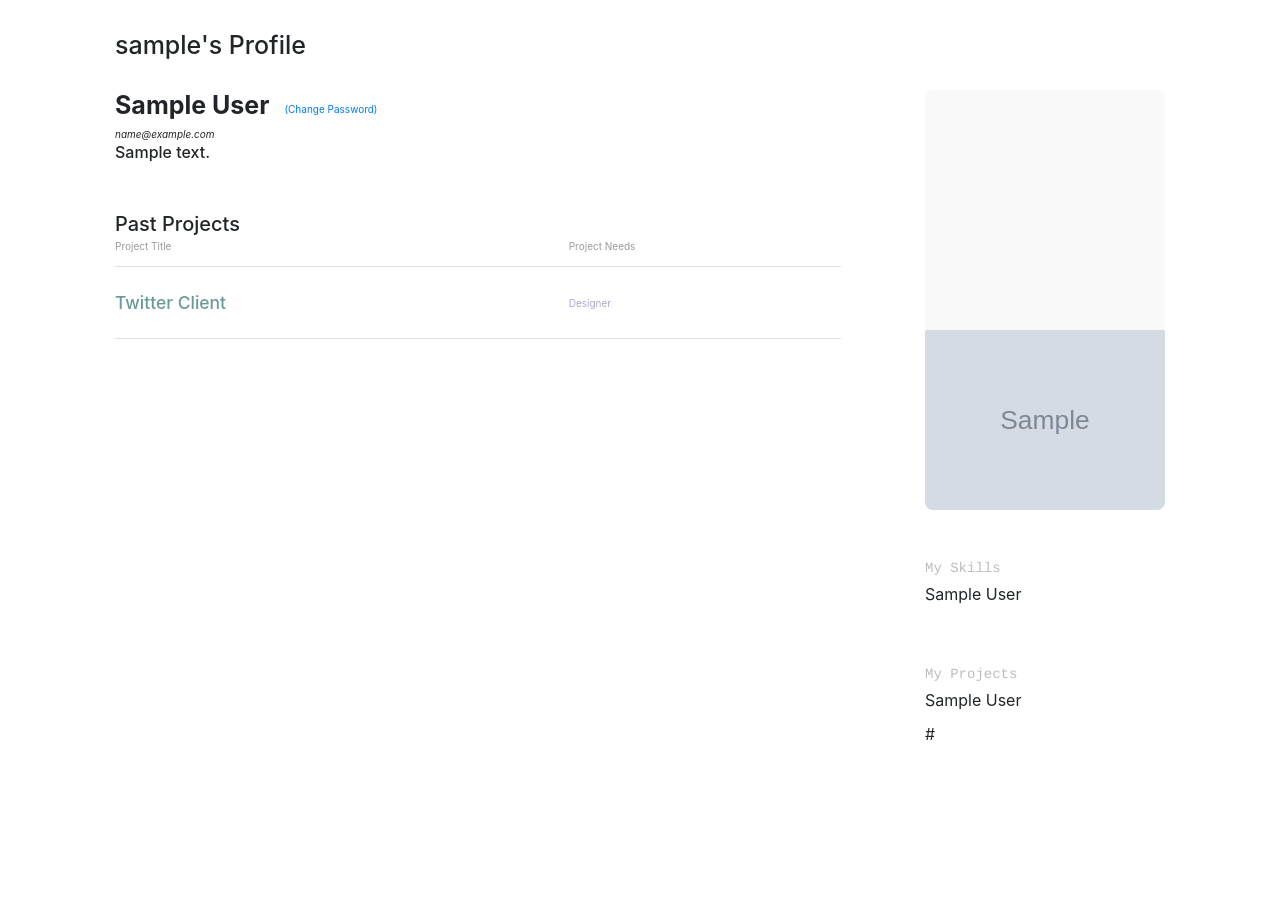
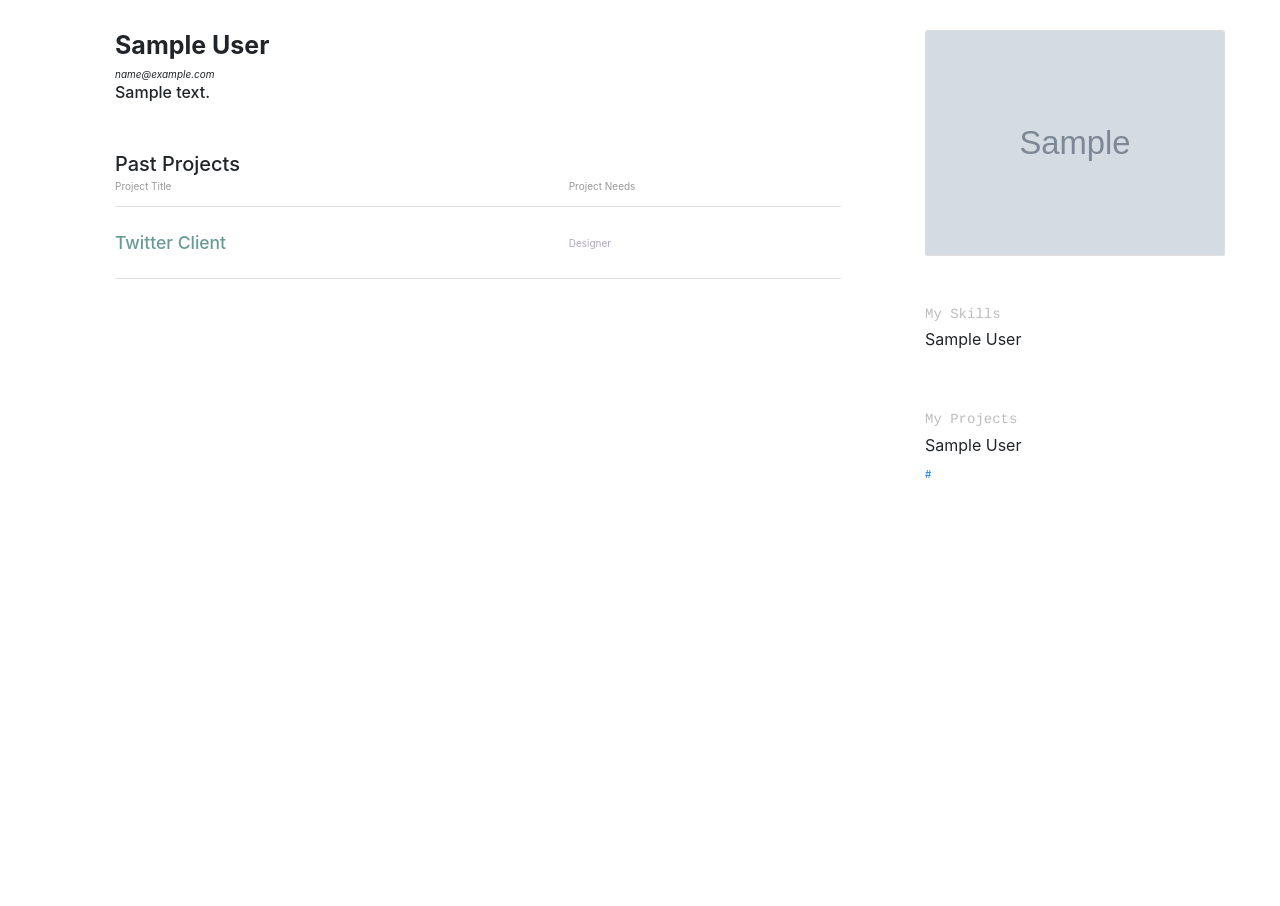
Before and after one commit to OzRayan/Social_Team_Builder, a Django app: page /accounts/profile/1/ in a window 1280 px wide. Shown: the part 97-1003 px from the top of the page. After the commit the page ends 575 px from the top, so only its background shows below. Run offline with Django 3.2, Linux system fonts and the light colour scheme; tables that the repository leaves empty hold one stand-in row (values such as "Sample post"); grey boxes marked "Sample" are stand-in pictures; some libraries are stand-ins or nearby versions.

Commit message:
Avatar form prep

```diff
--- a/social_team_builder/accounts/models.py
+++ b/social_team_builder/accounts/models.py
@@ -86,7 +86,7 @@ class User(AbstractBaseUser, PermissionsMixin):
         return self.username
 
     def get_full_name(self):
-        return f'{self.first_name} {self.last_name}'
+        return self.full_name
 
 
 class Skill(models.Model):
--- a/social_team_builder/accounts/templates/accounts/profile.html
+++ b/social_team_builder/accounts/templates/accounts/profile.html
@@ -6,21 +6,25 @@
 
 {% block content %}
 
-<div class="bounds circle--page">
-    <div class="circle--page--header circle--fluid">
-        {% if user.is_authenticated and request.user == profile %}
+<!-- Action Bar -->
+{% if user.is_authenticated and request.user == profile %}
+<div class="circle--actions--bar">
+    <div class="bounds">
+        <div class="grid-100">
         <div class="circle--fluid--cell circle--fluid--primary">
-                <h1>{{ profile }}'s Profile</h1>
+            <h1>{{ profile }}'s Profile</h1>
+            <p><a href="{% url 'accounts:password_edit' %}" class="ml-4 mt-3 pt-0">(Change Password)</a></p>
         </div>
         <div class="circle--fluid--cell circle--fluid--secondary">
             <a class="button icon-on-left" href="{% url 'accounts:profile_edit' %}">Edit</a>
         </div>
-        {% else %}
-        <div class="circle--fluid--cell circle--fluid--primary">
-            <h1>{{ profile }}'s Profile</h1>
+
         </div>
-        {% endif %}
     </div>
+</div>
+{% endif %}
+
+<div class="bounds circle--page">
 
     <div class="grid-70">
 
@@ -29,15 +33,9 @@
         <div class="circle--article--body">
             <div class="d-flex justify-content-start">
                 <h1><strong>{{ profile.full_name }}</strong></h1>
-                <a href="{% url 'accounts:password_edit' %}" class="ml-4 mt-3 pt-0">(Change Password)</a>
             </div>
             <i>{{ profile.email }}</i>
             <h4>{{ profile.bio|mark_down }}</h4>
-            <p>
-
-            </p>
-
-
         </div>
 
         <!-- My projects
@@ -66,7 +64,7 @@
         <!-- Avatar
         –––––––––––––––––––––––––––––––––––––––––––––––––– -->
         <div class="circle--secondary--module">
-            <div class="circle--primary--avatar">
+            <div class="card pr-auto" style="width: 30rem; hight: 32rem;">
             {% if profile.avatar %}
                 <img class="card-img-top" src="{{ profile.avatar.url }}" alt="Card image cap">
             {% else %}
@@ -96,7 +94,7 @@
                 {% if my_projects %}
                     {% for project in my_projects %}
                         <li>{{ project.name }}</li>
-                        <li><a>{{ project.url }}</a></li>
+                        <a href="{{ project.url }}">{{ project.url }}</a>
                     {% endfor %}
                 {% endif %}
             </ul>
--- a/social_team_builder/accounts/views.py
+++ b/social_team_builder/accounts/views.py
@@ -313,7 +313,7 @@ def password_edit_view(request):
                 user.save()
                 update_session_auth_hash(request, user)
                 messages.success(request, "Password saved!")
-                return HttpResponseRedirect('/accounts/profile/')
+                return HttpResponseRedirect('accounts/profile/')
 
             else:
                 messages.error(request, "Old password incorrect.")
--- a/social_team_builder/templates/layout.html
+++ b/social_team_builder/templates/layout.html
@@ -59,9 +59,6 @@
                         <a class="logo" href="{% url 'projects:project_list' %}"></a>me
                 </h1>
             </div>
-
-
-            {% block search %}
             <div class="circle--fluid--cell circle--fluid--primary">
                 <div class="circle--search grid-75 d-flex justify-content-end">
                     <form method="GET" action="{% url 'projects:project_list' %}">
@@ -82,7 +79,6 @@
                     </form>
                 </div>
             </div>
-            {% endblock %}
 
             <!-- Navigation bar
             –––––––––––––––––––––––––––––––––––––––––––––––––– -->
```
Also changed, not shown: social_team_builder/accounts/forms.py (+34 -4 lines), social_team_builder/accounts/migrations/0001_initial.py, social_team_builder/accounts/migrations/0002_auto_20190111_1947.py, social_team_builder/assets/user_avatar/autumn-forest-1920x1080-leaves-trees-lake-rocks-beach-bridge-sky-578.jpg (added), social_team_builder/projects/migrations/0001_initial.py.
